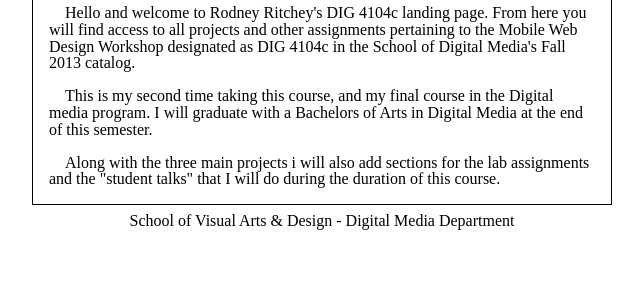
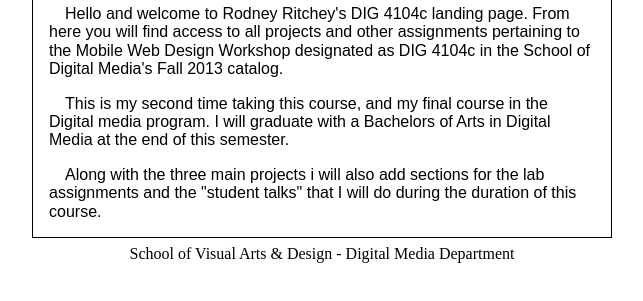
Before and after one commit to rodneyritchey/MainPage, a plain HTML site: page index.html in a window 1280 px wide. Shown: the part 135-436 px from the top of the page, without its empty margins (318-961 px from the left). Drawn offline with Linux system fonts and the light colour scheme.

Commit message:
Changed fonts
Changed body font tpo Arial and changed line-height

```diff
--- a/css/styles.css
+++ b/css/styles.css
@@ -46,8 +46,10 @@ div#content {
 
 div#content p {
 	padding: 0.5em;
+	font-family: Arial, Helvetica, sans-serif;
+	font-size: 1em;
 	text-indent: 1em;
-	line-height: 1.05em;
+	line-height: 1.15em;
 	clear: both;
 }
 
```
